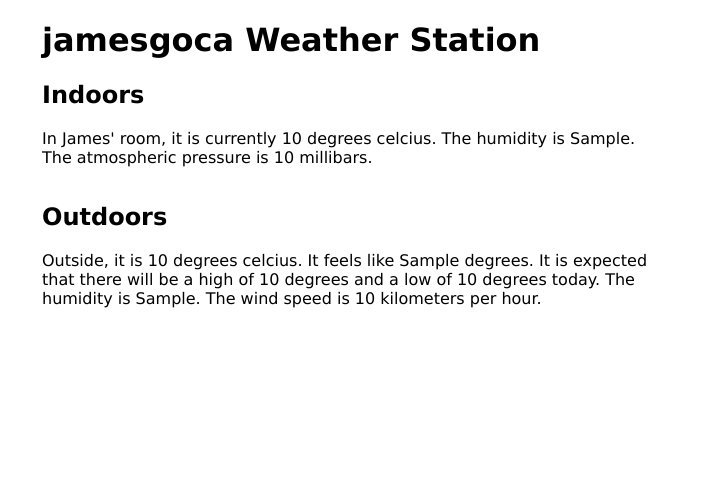
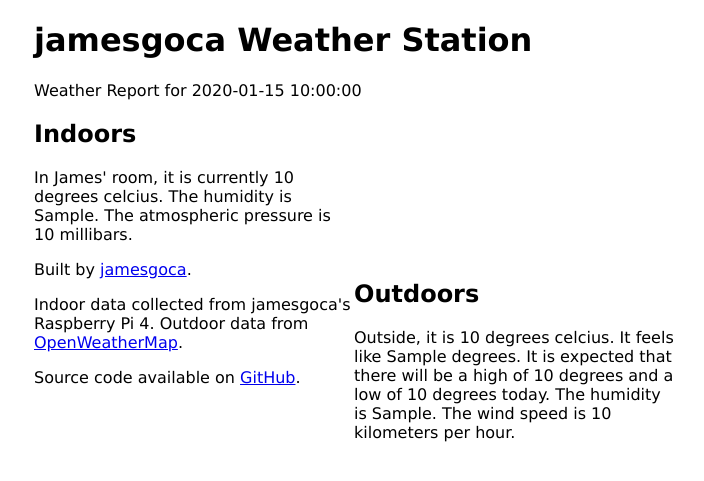
Before and after one commit to jamesgoca/weather, a Flask app: template templates/index.html in a window 1280 px wide. Shown: the top 481 px of the page, without its empty margins (286-990 px from the left). Run offline with Flask 2, Linux system fonts and the light colour scheme; the template is opened without the code that fills it: most values are stand-ins (such as "Sample title", 1, 10 or a date in 2020).

Commit message:
feat: Add new metrics, show time

```diff
--- a/server.py
+++ b/server.py
@@ -27,6 +27,7 @@ def index():
 		outdoor_temp=forecast.temperature("celsius"),
 		wind_speed=forecast.wind()["speed"],
 		outdoor_humidity=forecast.humidity,
+		time=forecast.time
 	)
 
 if __name__ == "__main__":
--- a/static/styles.css
+++ b/static/styles.css
@@ -1,10 +1,17 @@
 html {
 	font-family: Verdana, Geneva, sans-serif;
+}
+
+body {
 	min-width: 50%;
 	width: 50%;
 	margin: auto;
 }
 
+section {
+	width: 50%;
+}
+
 .right {
 	float: right;
 }
--- a/templates/index.html
+++ b/templates/index.html
@@ -8,6 +8,7 @@
 	<body>
 		<header>
 			<h1>jamesgoca Weather Station</h1>
+			<p>Weather Report for {{ time }}</p>
 		</header>
 		<main>
 			<section>
@@ -20,6 +21,9 @@
 			</section>
 		</main>
 		<footer>
+			<p>Built by <a href="https://jamesg.blog">jamesgoca</a>.</p>
+			<p>Indoor data collected from jamesgoca's Raspberry Pi 4. Outdoor data from <a href="https://openweathermap.org">OpenWeatherMap</a>.</p>
+			<p>Source code available on <a href="https://github.com/jamesgoca/weather">GitHub</a>.</p>
 		</footer>
 	</body>
 </html>
```
